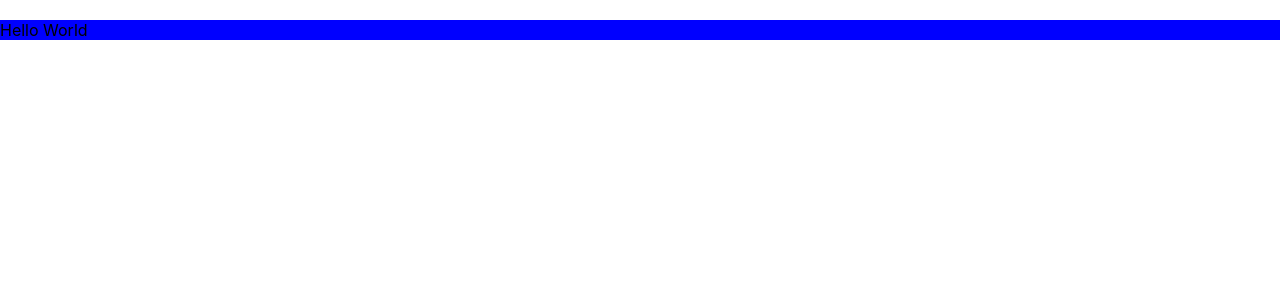
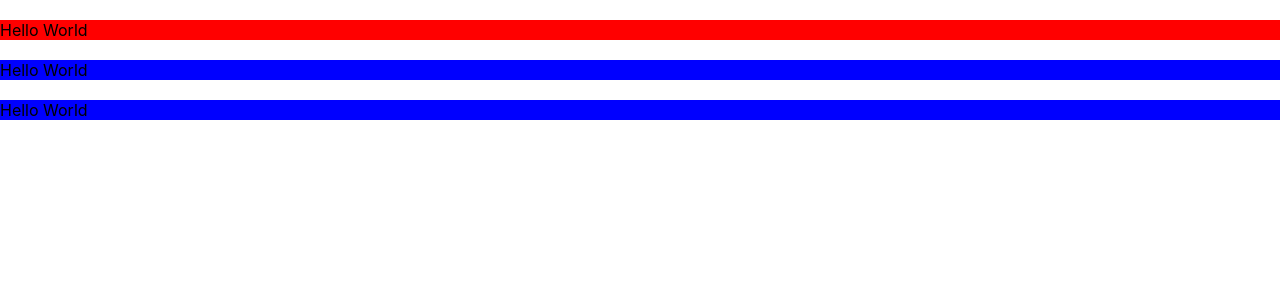
Before and after one commit to tigerlcw/React-Lion, a React (Create React App) app in the folder react-study/: page / in a window 1280 px wide. Shown: the top 300 px of the page. Built offline with nearby package versions, Linux system fonts and the light colour scheme.

Commit message:
inline style2

```diff
--- a/react-study/src/Hello.jsx
+++ b/react-study/src/Hello.jsx
@@ -1,8 +1,18 @@
 import React from "react";
 
 function Hello() {
-  // inline style
-  return <div style={{marginTop:"20px", backgroundColor:"blue"}}>Hello World</div>;
+  const PracticeStyle ={
+    marginTop: "20px",
+    backgroundColor: "red",
+  }
+  return(
+    // inline style 2
+  <>
+  <div style={PracticeStyle}>Hello World</div>
+  <div style={{marginTop:"20px", backgroundColor:"blue"}}>Hello World</div>
+  <div style={{marginTop:"20px", backgroundColor:"blue"}}>Hello World</div>
+  </>
+  )
 }
 
 export default Hello;
```
